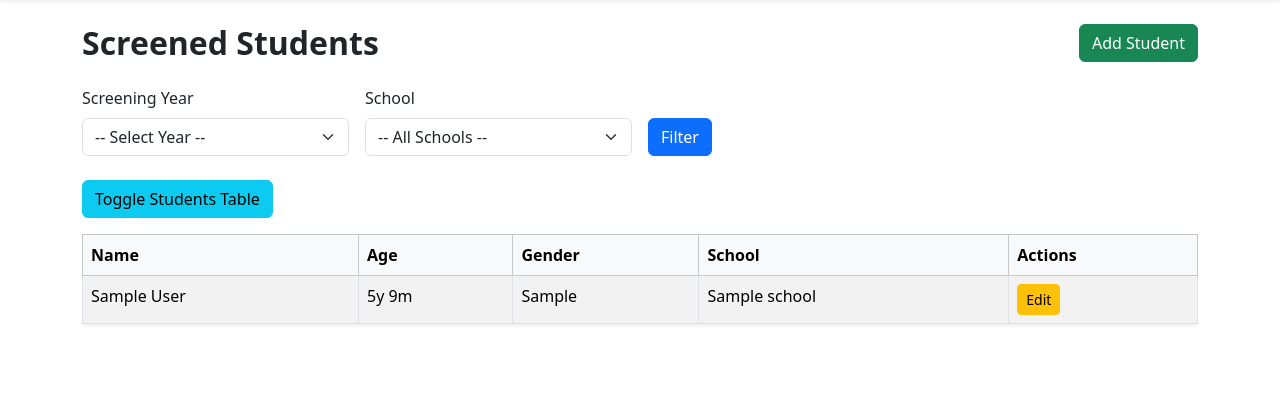
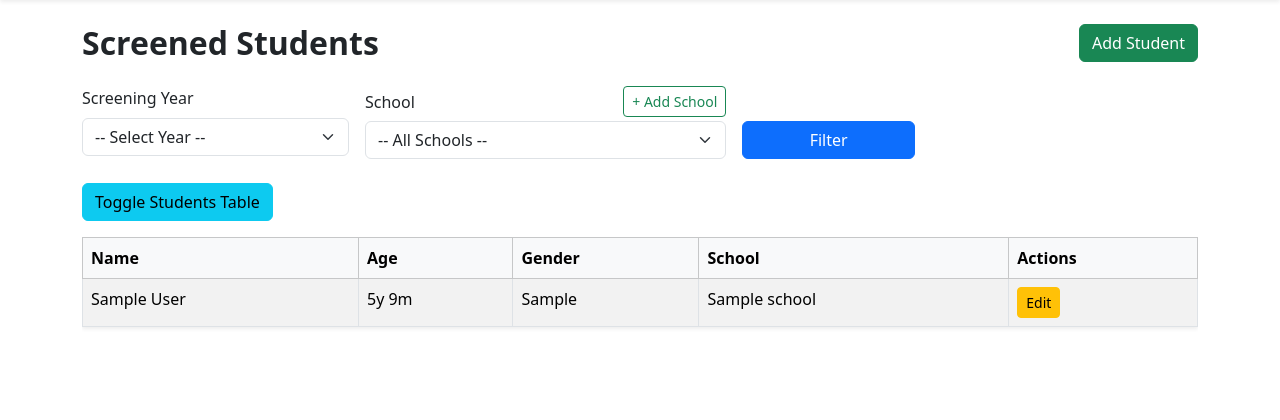
Before and after one commit to larslover/healthapp, a Django app: page /students/ in a window 1280 px wide. Shown: the part 56-476 px from the top of the page. Run offline with Django 5.2, Linux system fonts and the light colour scheme; a user stored in the database is signed in; tables that the repository leaves empty hold one stand-in row (values such as "Sample post").

Commit message:
add school button

```diff
--- a/core/templates/core/screened_students.html
+++ b/core/templates/core/screened_students.html
@@ -8,7 +8,6 @@
     Screened Students
     <a href="{% url 'student_create' %}" class="btn btn-success">Add Student</a>
 </h2>
-
 <!-- Filter Form -->
 <form method="GET" class="row g-3 mb-4">
     <div class="col-md-3">
@@ -20,17 +19,32 @@
         {% endfor %}
       </select>
     </div>
-    <div class="col-md-3">
-        <label class="form-label">School</label>
-        <select name="school" class="form-select">
+
+    <!-- School Dropdown with Add Button -->
+    <div class="col-md-4">
+      <div class="d-flex justify-content-between align-items-center">
+        <label class="form-label mb-0">School</label>
+        <a href="{% url 'school_create' %}" class="btn btn-sm btn-outline-success">
+          + Add School
+        </a>
+      </div>
+
+      <select name="school" class="form-select mt-1" {% if not schools %}disabled{% endif %}>
+        {% if schools %}
           <option value="">-- All Schools --</option>
           {% for school in schools %}
-                <option value="{{ school.id }}" {% if selected_school_id == school.id %}selected{% endif %}>{{ school.name }}</option>
+            <option value="{{ school.id }}" {% if selected_school_id == school.id %}selected{% endif %}>
+              {{ school.name }}
+            </option>
           {% endfor %}
+        {% else %}
+          <option value="">No schools available</option>
+        {% endif %}
       </select>
     </div>
+
     <div class="col-md-2 align-self-end">
-        <button type="submit" class="btn btn-primary">Filter</button>
+      <button type="submit" class="btn btn-primary w-100">Filter</button>
     </div>
   </form>
 
@@ -59,7 +73,6 @@
                 <tr>
                     <td>{{ data.student.name }}</td>
                     <td>{{ data.age_display }}</td>
-
                     <td>{{ data.student.gender|default:"—"|capfirst }}</td>
                     <td>{{ data.student.school.name|default:"—" }}</td>
                     <td>
--- a/core/urls.py
+++ b/core/urls.py
@@ -23,6 +23,7 @@ urlpatterns = [
 
     # Reports
 
+  path('schools/add/', views.school_create, name='school_create'),
 
     path("screening-summary/", views.screening_summary, name="screening_summary"),
 
--- a/core/views.py
+++ b/core/views.py
@@ -38,6 +38,21 @@ from pathlib import Path
 from django.http import JsonResponse
 from datetime import date
 from core.utils.processor import calculate_bmi, bmi_category, weight_height_category, calculate_age_in_months
+
+
+from django.shortcuts import render, redirect
+from .models import School
+from .forms import SchoolForm  # You’ll create this form next
+
+def school_create(request):
+    if request.method == "POST":
+        form = SchoolForm(request.POST)
+        if form.is_valid():
+            form.save()
+            return redirect('screened_students')
+    else:
+        form = SchoolForm()
+    return render(request, 'core/school_form.html', {'form': form})
 
 def growth_reference_api(request):
     try:
```
Also changed, not shown: core/templates/core/school_form.html (added, +25 -0 lines), core/templates/core/student_create.html (+9 -1 lines). Lines whose indentation alone changed are shown as unchanged.
